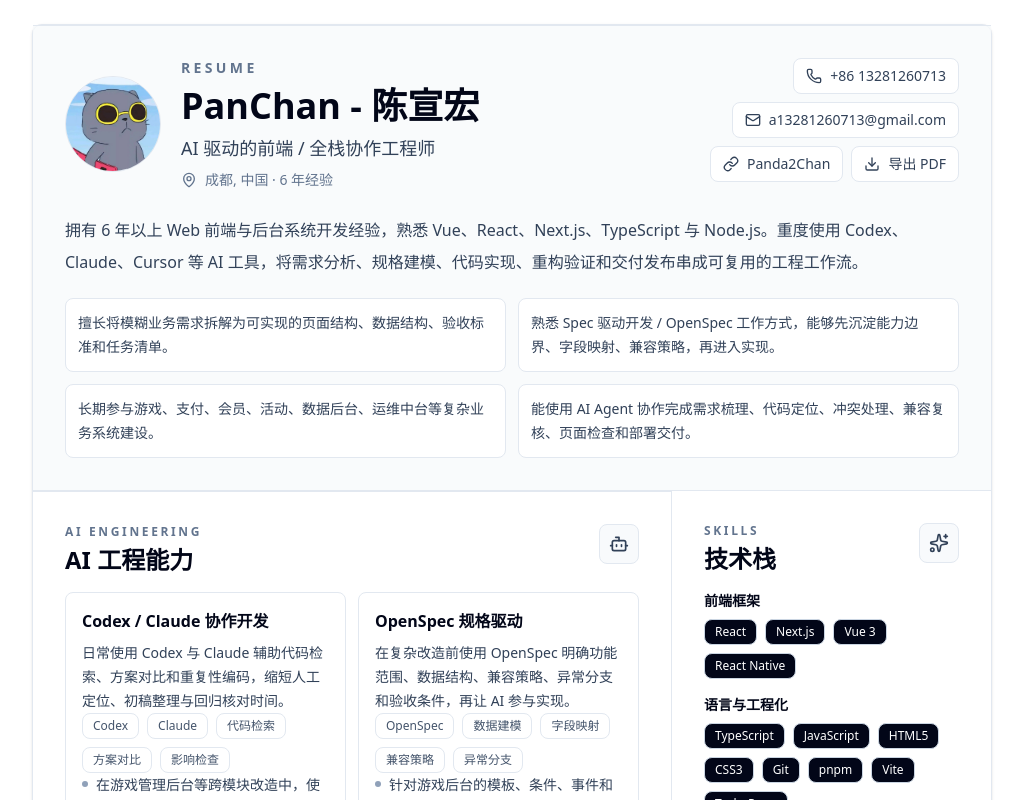
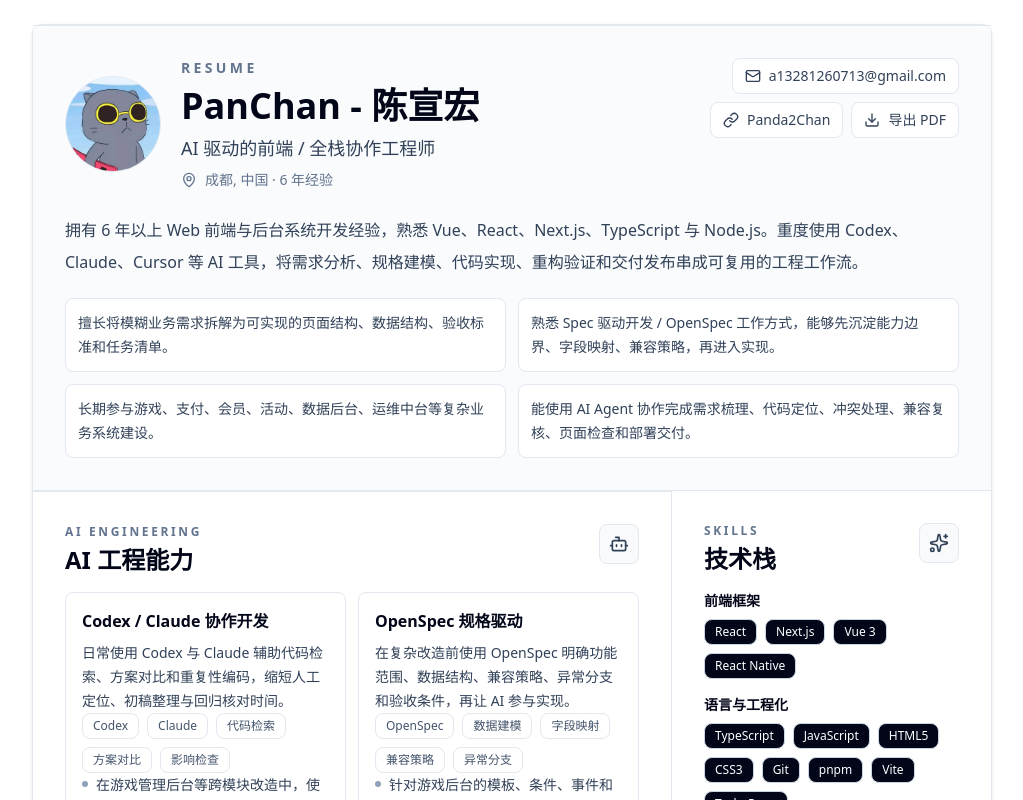
Before and after one commit to Panda2Chan/panchan.github.io, a Next.js app: page /resume in a window 1280 px wide. Shown: the top 800 px of the page, without its empty margins (128-1151 px from the left). Built offline with nearby package versions, Linux system fonts and the light colour scheme.

Commit message:
简历页面：网页端联系方式过滤 webVisible（第 8 条）

```diff
--- a/src/app/resume/page.tsx
+++ b/src/app/resume/page.tsx
@@ -20,7 +20,7 @@ import { resumeData } from './_data/resume'
 import type { ResumeLink, ResumeLevel } from './_data/types'
 import { buildResumeMarkdown } from './_lib/buildResumeMarkdown'
 
-const visibleContacts = resumeData.profile.contacts.filter((contact) => contact.visible)
+const visibleContacts = resumeData.profile.contacts.filter((contact) => contact.visible && contact.webVisible !== false)
 const repoBasePath = process.env.NEXT_PUBLIC_REPO ? `/${process.env.NEXT_PUBLIC_REPO}` : ''
 
 const resumeUrlTransform = (url: string) =>
```
